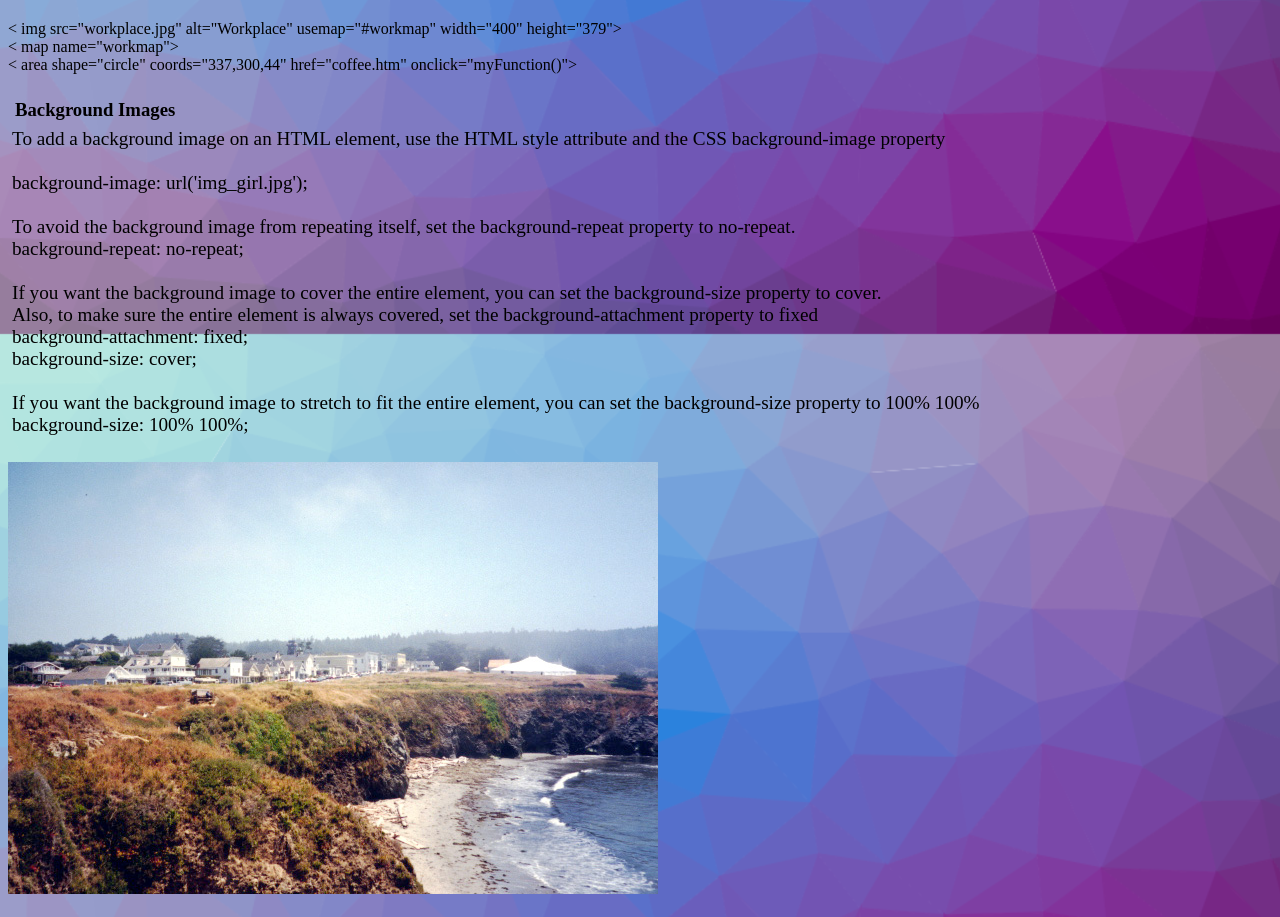
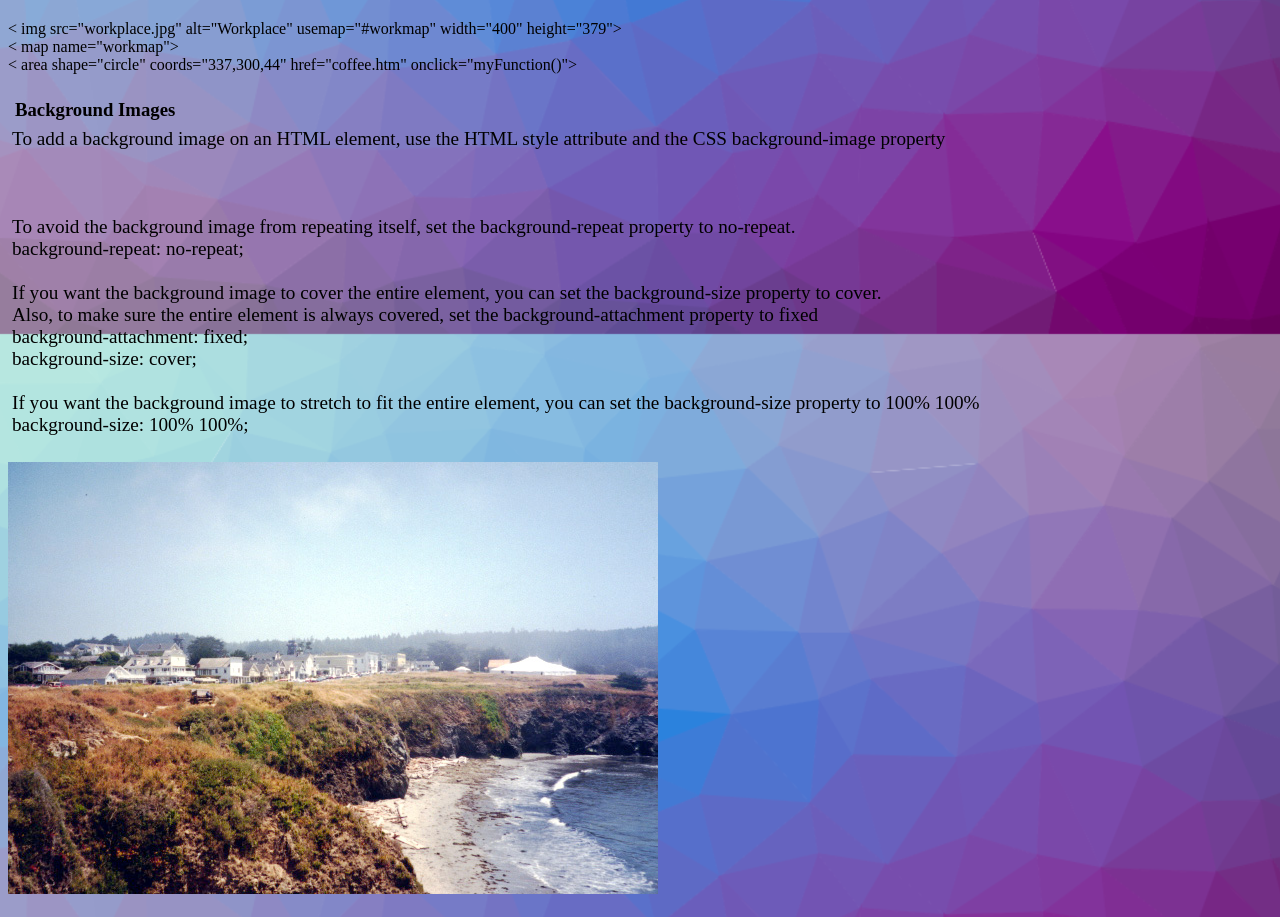
Before and after one commit to vara-prasad-789/HTML-Developement-Tutorial, a plain HTML site: page index.html in a window 1280 px wide. Shown: the part 6066-6983 px from the top of the page. Drawn offline with Linux system fonts and the light colour scheme.

Commit message:
Update index.html
removed background images

```diff
--- a/index.html
+++ b/index.html
@@ -388,7 +388,7 @@ USING IMAGE AND MAP :<br><br>
 <h3>Background Images</h3>
 <p>To add a background image on an HTML element, use the HTML style attribute and the CSS background-image property<br><br>
 
-background-image: url('img_girl.jpg');<br><br>
+<!-- background-image: url('img_girl.jpg');--><br><br>
 
 To avoid the background image from repeating itself, set the background-repeat property to no-repeat.<br>
 background-repeat: no-repeat;<br><br>
```
